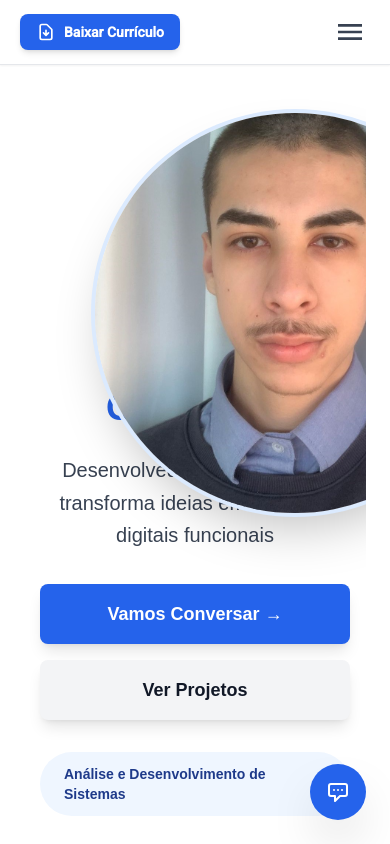
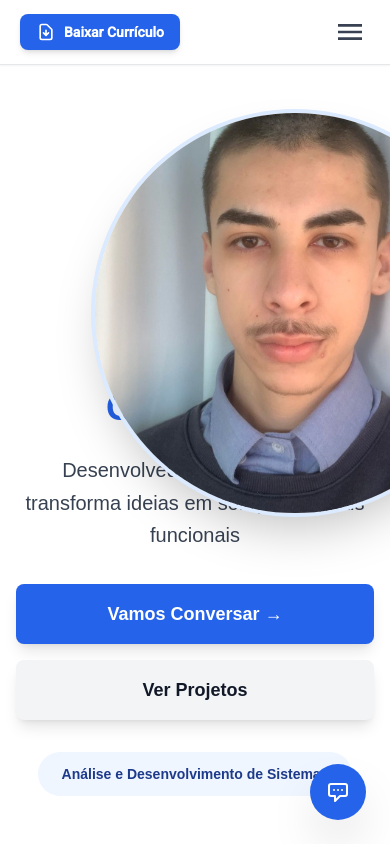
Before and after one commit to guicirelli/landing-page-cirelli, a Next.js app: page / in a window 390 px wide. Shown: the top 844 px of the page. Built offline with nearby package versions, Linux system fonts and the light colour scheme; no server answers.

Commit message:
fix: Remover padding extra que desalinhava imagem do Hero no mobile

```diff
--- a/src/pages/index.tsx
+++ b/src/pages/index.tsx
@@ -101,9 +101,7 @@ const Home = ({ home, allPostsData, businessSettings, generalSettings }: HomePro
       </Head>
       <div className="w-full">
         {/* Hero Section */}
-        <div className="px-6 md:px-12">
-          <Inicio />
-        </div>
+        <Inicio />
 
         {/* Services Section */}
         <ServicesSection />
```
